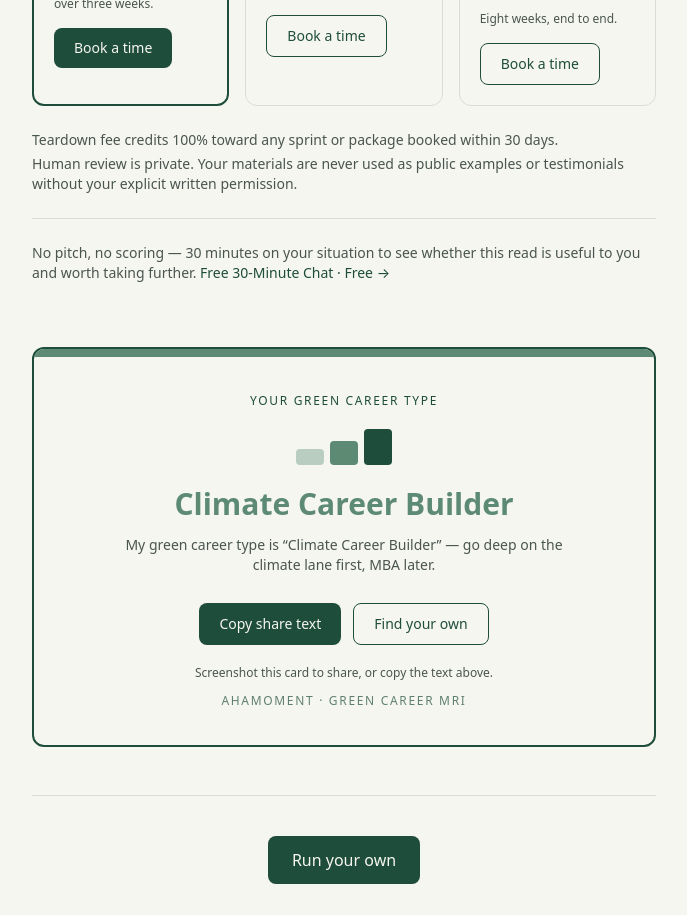
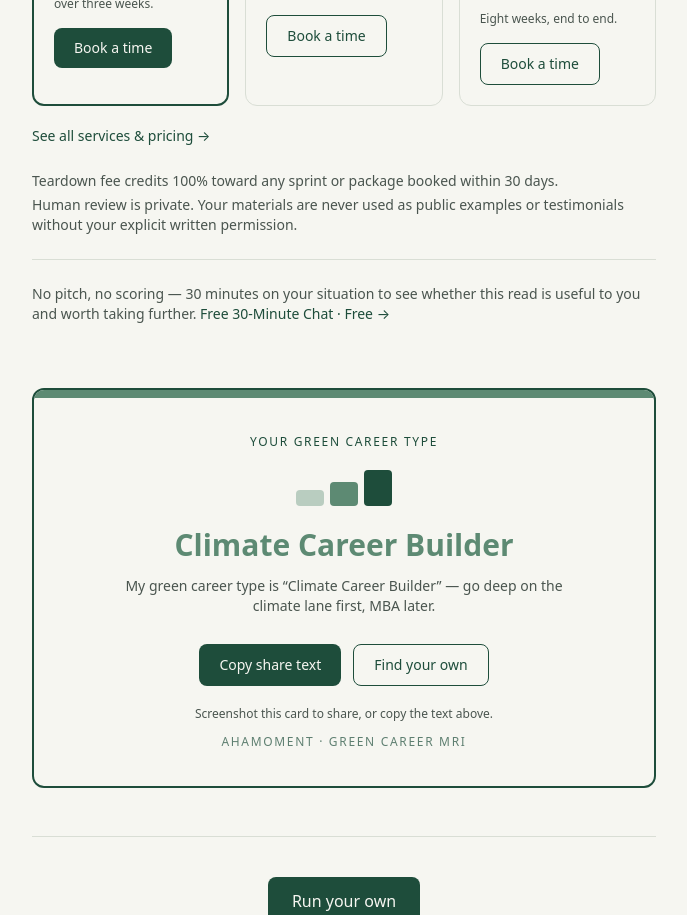
Before and after one commit to a0921665857-maker/ahamoment-green-talent-os, a Next.js app: page /en/sample in a window 1280 px wide. Shown: the part 4300-5215 px from the top of the page, without its empty margins (296-983 px from the left). Built offline with nearby package versions, Linux system fonts and the light colour scheme; no server answers.

Commit message:
feat: link to full services page from the report's 3-slot CTA
Co-Authored-By: Claude Opus 4.8 <noreply@anthropic.com>

```diff
--- a/components/PaidOfferCta.tsx
+++ b/components/PaidOfferCta.tsx
@@ -90,6 +90,13 @@ export function PaidOfferCta(props: {
         })}
       </div>
 
+      <a
+        href={`/${props.locale}/services`}
+        className="mt-5 inline-block text-sm text-pine underline-offset-2 hover:underline"
+      >
+        {content.allServicesCta} →
+      </a>
+
       <p className="mt-6 text-sm text-ink-soft">{content.creditPolicy}</p>
       <p className="mt-1 text-sm text-ink-soft">{content.confidentiality}</p>
 
--- a/content/en/paidOffers.ts
+++ b/content/en/paidOffers.ts
@@ -8,6 +8,7 @@ export const paidOffers: PaidOffersContent = {
   entryLabel: 'Low-risk entry point',
   anchorLabel: 'The full journey',
   earlyBird: 'Early-bird',
+  allServicesCta: 'See all services & pricing',
   creditPolicy:
     'Teardown fee credits 100% toward any sprint or package booked within 30 days.',
   confidentiality:
--- a/content/schema.ts
+++ b/content/schema.ts
@@ -122,6 +122,7 @@ export interface PaidOffersContent {
   entryLabel: string;
   anchorLabel: string;
   earlyBird: string; // small tag shown next to a discounted price
+  allServicesCta: string; // link from the report's 3-slot CTA to the full services page
   creditPolicy: string;
   confidentiality: string;
   bookCta: string;
--- a/content/zh-TW/paidOffers.ts
+++ b/content/zh-TW/paidOffers.ts
@@ -7,6 +7,7 @@ export const paidOffers: PaidOffersContent = {
   entryLabel: '低風險入口',
   anchorLabel: '完整陪跑',
   earlyBird: '早鳥價',
+  allServicesCta: '查看所有服務與定價',
   creditPolicy: '拆解費用可於 30 天內全額折抵任何衝刺或完整方案。',
   confidentiality: '真人審閱完全保密。未經你書面同意，你的資料絕不會被用作公開案例或見證。',
   bookCta: '預約時段',
```
Also changed, not shown: .claude/settings.local.json, 1 other file (tests, documents, lock files or other folders).
